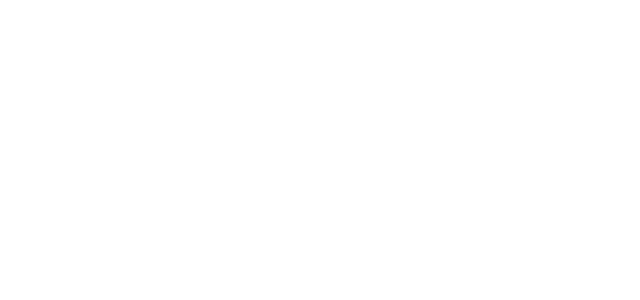
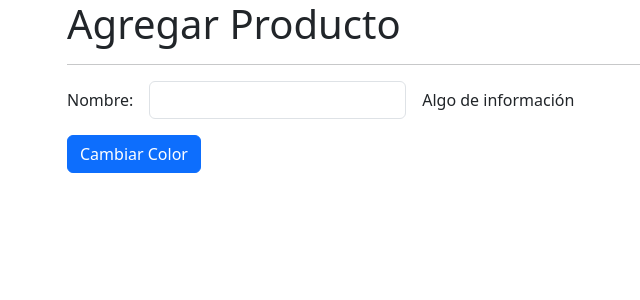
Before and after one commit to jalbertort/DirectiveSignals, an Angular app: page /products/product in a window 1280 px wide. Before the commit this address led to /. Shown: the top 300 px of the page, without its empty margins (15-655 px from the left). Built offline with nearby package versions, Linux system fonts and the light colour scheme.

Commit message:
Add structur frontend

```diff
--- a/src/app/app-routing.module.ts
+++ b/src/app/app-routing.module.ts
@@ -1,7 +1,16 @@
 import { NgModule } from '@angular/core';
 import { RouterModule, Routes } from '@angular/router';
 
-const routes: Routes = [];
+const routes: Routes = [
+  {
+    path: 'products',
+    loadChildren: () => import('./products/products.module').then(m => m.ProductsModule)
+  },
+  {
+    path: '**',
+    redirectTo: 'products'
+  },
+];
 
 @NgModule({
   imports: [RouterModule.forRoot(routes)],
--- /dev/null
+++ b/src/app/products/pages/product-page/product-page.component.html
@@ -0,0 +1,28 @@
+<h1>Agregar Producto</h1>
+<hr>
+
+<form>
+  <div class="row g-3 align-items-center mb-3">
+
+    <div class="col-auto">
+      <label>Nombre:</label>
+    </div>
+
+    <div class="col-auto">
+      <input type="text" class="form-control">
+    </div>
+
+    <div class="col-auto">
+      <span>Algo de información</span>
+    </div>
+
+  </div>
+
+  <div class="row">
+    <div class="col">
+      <button class="btn btn-primary">
+        Cambiar Color
+      </button>
+    </div>
+  </div>
+</form>
```
Also changed, not shown: src/app/products/pages/product-page/product-page.component.ts (added, +9 -0 lines), src/app/products/products-routing.module.ts (added, +20 -0 lines), src/app/products/products.module.ts (added, +19 -0 lines), src/app/products/pages/product-page/product-page.component.css (added).
